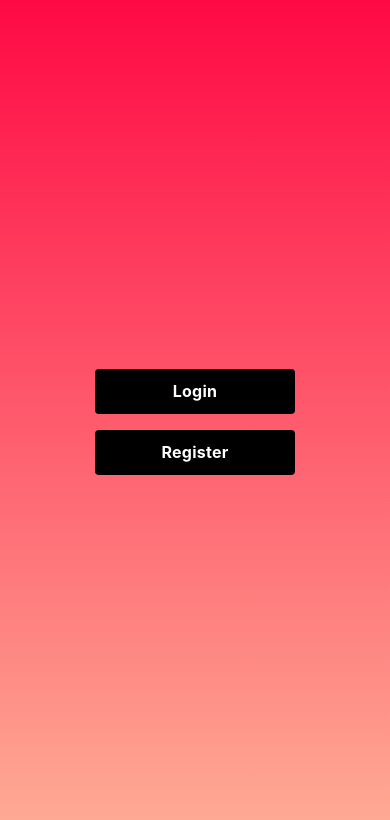
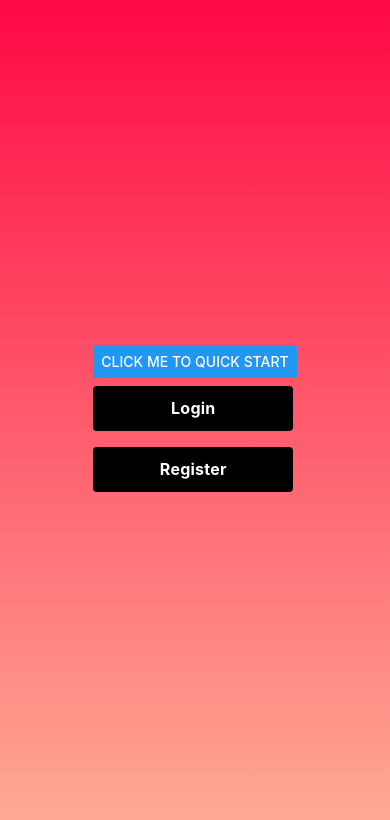
Before and after one commit to suefrontend/first-aide-client, a React Native app: screen / in a window 390 px wide. Shown: the top 820 px of the page. Built offline with nearby package versions, Linux system fonts and the light colour scheme.

Commit message:
create forms and quick start button

```diff
--- a/screens/Landing.js
+++ b/screens/Landing.js
@@ -1,24 +1,115 @@
-import { StyleSheet, View, Text, Button, Pressable } from "react-native";
+import {
+  StyleSheet,
+  View,
+  Text,
+  Button,
+  Pressable,
+  TextInput,
+} from "react-native";
 import React, { useEffect, useState } from "react";
 import { LinearGradient } from "expo-linear-gradient";
+import HomeScreen from "./HomeScreen";
 
 export default function Landing() {
   const [loginPress, setLoginPress] = useState(false);
   const [registerPress, setRegisterPress] = useState(false);
+  const [user, setUser] = useState({
+    name: "",
+    email: "",
+    city: "",
+  });
+
+  const clearUser = () => {
+    setUser({
+      name: "",
+      email: "",
+      city: "",
+    });
+  };
+
+  const [userAuthenticated, setUserAuthenticated] = useState(false);
+
   return (
+    <>
+      {userAuthenticated == false && (
         <View style={styles.container}>
           <LinearGradient
             colors={["#FE0944", "#FEAE96"]}
             style={styles.linearGradient}
           >
-        <Pressable style={styles.button} onPress={() => alert("Pressed!")}>
+            <View style={styles.buttonContainer}>
+              <Button
+                title="Click me to quick start"
+                onPress={() => setUserAuthenticated(true)}
+              ></Button>
+              <Pressable
+                style={styles.button}
+                onPress={() => {
+                  setLoginPress(!loginPress);
+                  clearUser();
+                }}
+              >
                 <Text style={styles.text}>Login</Text>
               </Pressable>
-        <Pressable style={styles.button} onPress={() => alert("Pressed!")}>
+              <Pressable
+                style={styles.button}
+                onPress={() => {
+                  setRegisterPress(!registerPress);
+                  clearUser();
+                }}
+              >
                 <Text style={styles.text}>Register</Text>
               </Pressable>
+            </View>
+            {loginPress && (
+              <View style={styles.formContainer}>
+                <TextInput
+                  style={styles.text}
+                  placeholder="enter your email"
+                  placeholderTextColor="white"
+                  onChangeText={(text) => setUser({ ...user, email: text })}
+                />
+                <Pressable
+                  style={styles.button}
+                  onPress={() => console.log("Login:", user)}
+                >
+                  <Text style={styles.text}>Login</Text>
+                </Pressable>
+              </View>
+            )}
+            {registerPress && (
+              <View style={styles.formContainer}>
+                <TextInput
+                  style={styles.text}
+                  placeholder="enter your name"
+                  placeholderTextColor="white"
+                  onChangeText={(text) => setUser({ ...user, name: text })}
+                />
+                <TextInput
+                  style={styles.text}
+                  placeholder="enter your email"
+                  placeholderTextColor="white"
+                  onChangeText={(text) => setUser({ ...user, email: text })}
+                />
+                <TextInput
+                  style={styles.text}
+                  placeholder="enter your city"
+                  placeholderTextColor="white"
+                  onChangeText={(text) => setUser({ ...user, city: text })}
+                />
+                <Pressable
+                  style={styles.button}
+                  onPress={() => console.log("Register:", user)}
+                >
+                  <Text style={styles.text}>Register</Text>
+                </Pressable>
+              </View>
+            )}
           </LinearGradient>
         </View>
+      )}
+      {userAuthenticated && <HomeScreen />}
+    </>
   );
 }
 
@@ -49,4 +140,21 @@ const styles = StyleSheet.create({
     letterSpacing: 0.25,
     color: "white",
   },
+  formText: {
+    fontSize: 16,
+    lineHeight: 21,
+    fontWeight: "bold",
+    letterSpacing: 0.25,
+    color: "white",
+  },
+  formContainer: {
+    flex: 1,
+    flexDirection: "column",
+    justifyContent: "space-evenly",
+  },
+  buttonContainer: {
+    flex: 1,
+    flexDirection: "column",
+    justifyContent: "center",
+  },
 });
--- a/tailwind.config.js
+++ b/tailwind.config.js
@@ -6,8 +6,6 @@ module.exports = {
     "./components/**/*.{js,jsx,ts,tsx}",
     "./navigation/**/*.{js,jsx,ts,tsx}",
   ],
-  theme: {
-    extend: {},
-  },
+  theme: {},
   plugins: [],
 };
```
Lines whose indentation alone changed are shown as unchanged.
